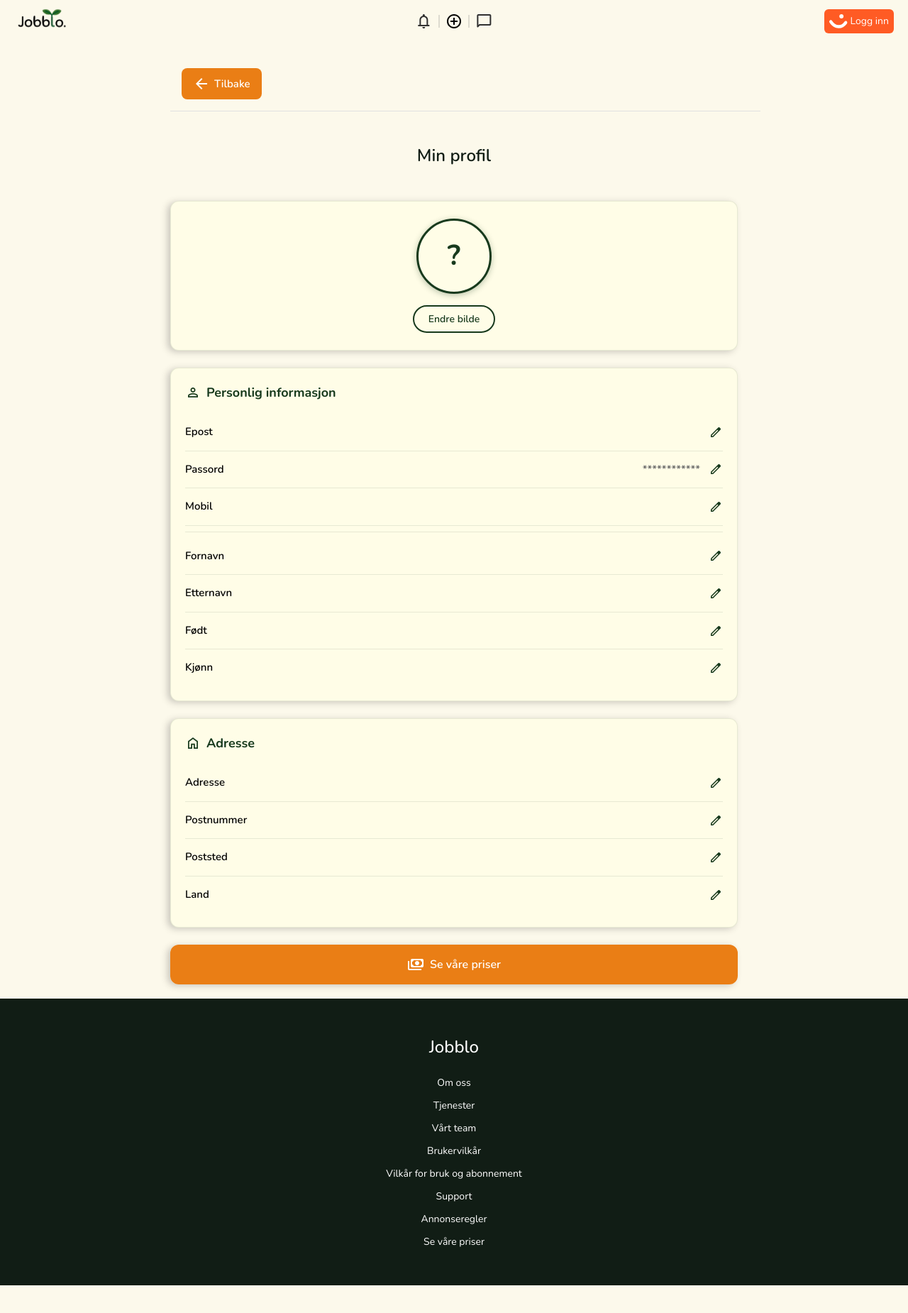
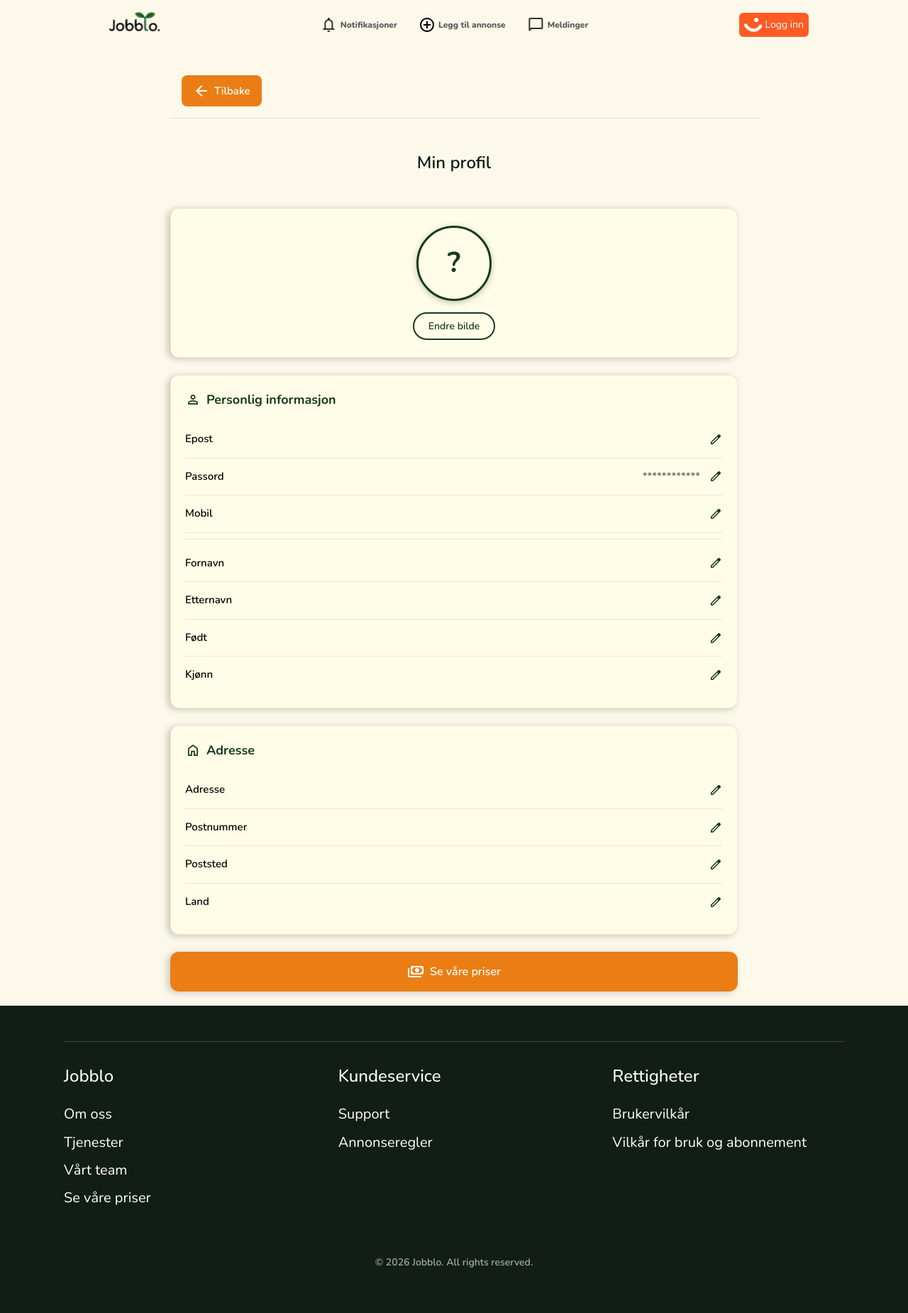
Before and after one commit to abdi4312/jobblo, a React (Vite) app in the folder frontend/: page /Min-profil in a window 1280 px wide. Shown: the top 1850 px of the page at 71% size. Before the commit the page ends 1811 px from the top, so only its background shows below. Built offline with nearby package versions, Linux system fonts and the light colour scheme; no server answers.

Commit message:
change the footer layout and add text that describres the icons on the header

```diff
--- a/frontend/src/components/layout/footer/Footer.module.css
+++ b/frontend/src/components/layout/footer/Footer.module.css
@@ -18,6 +18,7 @@
 a {
   color: white;
   font-weight: 200;
+  font-size: 20px;
 }
 a:hover {
   color: #c4c4c4;
@@ -30,7 +31,32 @@ a:hover {
 }
 
 .company,
-.knowMore {
+.knowMore,
+.rights {
+  display: flex;
+  flex-direction: column;
+  gap: 8px;
   display: flex;
   flex-direction: column;
 }
+
+.columns {
+  width: 100%;
+  max-width: 1100px;
+  display: grid;
+  grid-template-columns: repeat(3, 1fr);
+  gap: 60px;
+  text-align: left;
+  border-top: 1px solid #444;
+  padding-top: 30px;
+  position: relative;
+}
+
+
+
+.bottom {
+  margin-top: 40px;
+  text-align: center;
+  font-size: 14px;
+  color: #aaa;
+}
--- a/frontend/src/components/layout/footer/Footer.tsx
+++ b/frontend/src/components/layout/footer/Footer.tsx
@@ -9,15 +9,35 @@ export default function Footer() {
   return (
     <>
       <footer className={styles.container}>
+        <div className={styles.columns}>
+          {/* Kolonne 1 – Jobblo */}
+          <div className={styles.company}>
             <p className={styles.title}>Jobblo</p>
             <Link to="/om-oss">Om oss</Link>
             <Link to="/tjenester">Tjenester</Link>
             <Link to="/team">Vårt team</Link>
-        <Link to="/user-term">Brukervilkår</Link>
-        <Link to="/sale-subscription-terms">Vilkår for bruk og abonnement</Link>
+            <a onClick={() => setIsPricingModalOpen(true)} style={{ cursor: 'pointer' }}>Se våre priser</a>
+          </div>
+
+          {/* Kolonne 2 – Kundeservice */}
+          <div className={styles.knowMore}>
+            <p className={styles.title}>Kundeservice</p>
             <Link to="/support">Support</Link>
             <Link to="/annonseregler">Annonseregler</Link>
-        <a onClick={() => setIsPricingModalOpen(true)} style={{ cursor: 'pointer' }}>Se våre priser</a>
+          </div>
+
+          {/* Kolonne 3 – Rettigheter */}
+          <div className={styles.rights}>
+            <p className={styles.title}>Rettigheter</p>
+            <Link to="/user-term">Brukervilkår</Link>
+            <Link to="/sale-subscription-terms">
+              Vilkår for bruk og abonnement
+            </Link>
+          </div>
+        </div>
+        <div className={styles.bottom}>
+          <p>© 2026 Jobblo. All rights reserved.</p>
+        </div>
       </footer>
       <PricingModal isOpen={isPricingModalOpen} onClose={() => setIsPricingModalOpen(false)} />
     </>
--- a/frontend/src/components/layout/header/Header.module.css
+++ b/frontend/src/components/layout/header/Header.module.css
@@ -1,12 +1,10 @@
 .container {
   background-color: #fcf9eb;
-  max-width: 1300px;
-
+  max-width: 1000px;
   display: grid;
   grid-template-columns: 1fr auto 1fr;
   align-items: center;
-
-  height: 60px;
+  height: 70px;
   padding: 0 20px;
   position: relative;
   z-index: 1;
@@ -16,7 +14,7 @@
 .iconContainer {
   align-items: center;
   display: flex;
-  gap: 8px;
+  gap: 30px;
   justify-self: center;
 }
 
@@ -31,8 +29,8 @@
   position: absolute;
   top: -2px;
   right: -2px;
-  width: 8px;
-  height: 8px;
+  width: 10px;
+  height: 10px;
   background-color: #EA1717;
   border-radius: 50%;
   border: 1.5px solid #fcf9eb;
@@ -46,6 +44,13 @@
   display: flex;
   gap: 10px;
   justify-self: end;
+  font-size: 14px;
+  font-weight: 600;
+}
+
+.jobbloIcon svg {
+  width: 100px;
+  height: 32px; /* gjør logoen litt større */
 }
 
 button {
@@ -54,3 +59,23 @@ button {
   border-radius: 6px;
   gap: 4px;
 }
+
+.iconWithLabel {
+  display: flex;
+  flex-direction: row;
+  align-items: center;
+  cursor: pointer;
+  gap: 4px;
+  position: relative;
+}
+
+.iconLabel {
+  font-size: 12px;
+  font-weight: 800;
+  color: #555; /* mørk grå tekst */
+  white-space: nowrap; /* hindrer at teksten brytes */
+}
+
+.iconWithLabel:hover .iconLabel {
+  color: var(--color-primary); /* litt farge ved hover */
+}
--- a/frontend/src/components/layout/header/Header.tsx
+++ b/frontend/src/components/layout/header/Header.tsx
@@ -131,15 +131,33 @@ export default function Header() {
         </div>
 
         <div className={styles.iconContainer}>
-          <Icons.BellIcon onClick={() => handleProtectedNavigation("/Alert")} />
-          <VerticalDivider />
-          <Icons.PlusIcon onClick={() => handleProtectedNavigation("/publish-job")} />
-          <VerticalDivider />
+        <div
+          className={styles.iconWithLabel}
+          onClick={() => handleProtectedNavigation("/Alert")}
+        >
+          <Icons.BellIcon />
+          <span className={styles.iconLabel}>Notifikasjoner</span>
+        </div>
+
+        <div
+          className={styles.iconWithLabel}
+          onClick={() => handleProtectedNavigation("/publish-job")}
+        >
+          <Icons.PlusIcon />
+          <span className={styles.iconLabel}>Legg til annonse</span>
+        </div>
+
+        <div
+          className={styles.iconWithLabel}
+          onClick={handleMessagesClick}
+        >
           <div className={styles.iconWrapper}>
-            <Icons.MessageIcon onClick={handleMessagesClick} />
+            <Icons.MessageIcon />
             {hasUnreadMessages && <span className={styles.notificationBadge}></span>}
           </div>
+          <span className={styles.iconLabel}>Meldinger</span>
         </div>
+      </div>
 
         <div className={styles.buttonContainer}>
           <VippsButton />
```
Lines whose indentation alone changed are shown as unchanged.
